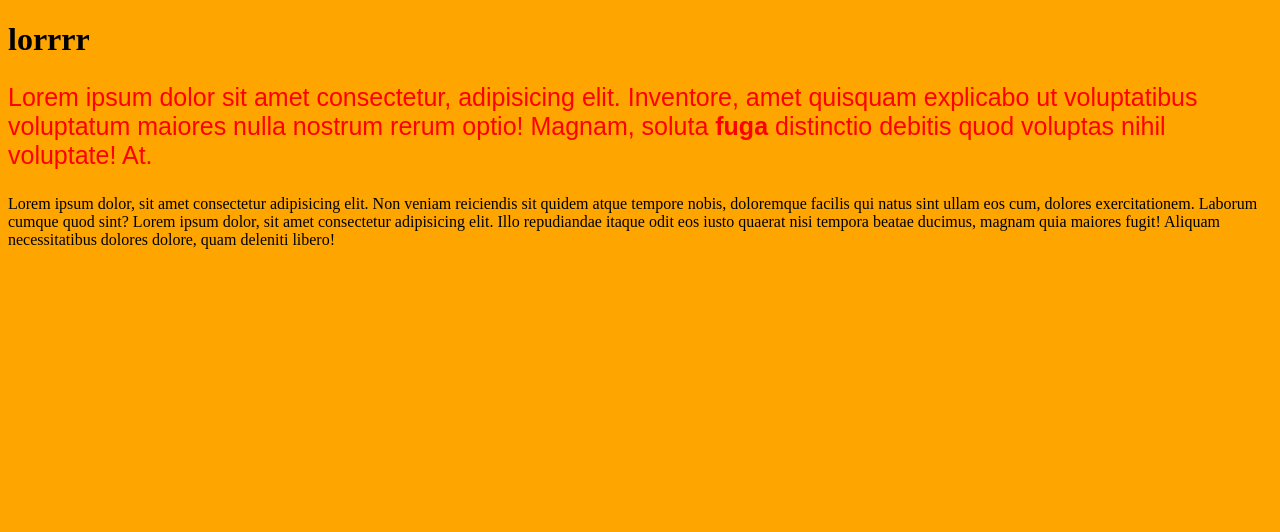
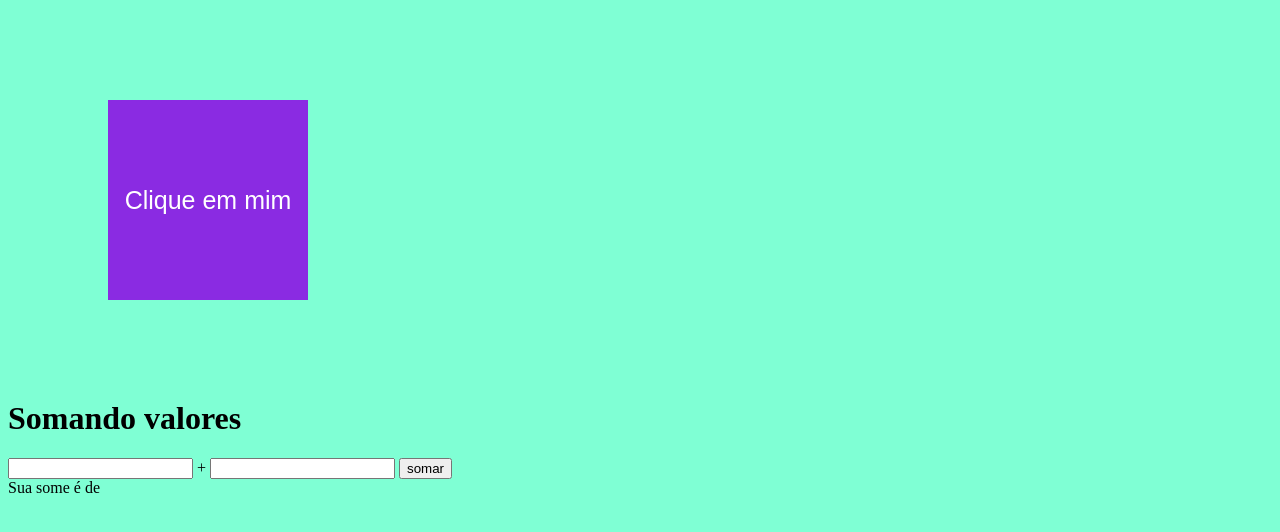
Before and after one commit to brianbreder/javascript, a plain HTML site: page site mauricio/teste.html in a window 1280 px wide. Drawn offline with Linux system fonts and the light colour scheme.

Commit message:
Update teste.html

```diff
--- a/site mauricio/teste.html
+++ b/site mauricio/teste.html
@@ -8,10 +8,21 @@
         body{
             background-color: aquamarine;
         }
+        div#area{
+            background-color: blueviolet;
+            height: 200px;
+            width: 200px;
+            text-align: center;
+            margin: 100px;
+            font-family: Arial, Helvetica, sans-serif;
+            color: white;
+            font-size: 25px;
+            line-height: 200px;
+        }
     </style>
 </head>
 <body>
-    <h1>lorrrr</h1>
+    <!--<h1>lorrrr</h1>
     <p>Lorem ipsum dolor sit amet consectetur, adipisicing elit. Inventore, amet quisquam explicabo ut voluptatibus voluptatum maiores nulla nostrum rerum optio! Magnam, soluta <strong>fuga</strong> distinctio debitis quod voluptas nihil voluptate! At.</p>
     <p>Lorem ipsum dolor, sit amet consectetur adipisicing elit. Non veniam reiciendis sit quidem atque tempore nobis, doloremque facilis qui natus sint ullam eos cum, dolores exercitationem. Laborum cumque quod sint? Lorem ipsum dolor, sit amet consectetur adipisicing elit. Illo repudiandae itaque odit eos iusto quaerat nisi tempora beatae ducimus, magnam quia maiores fugit! Aliquam necessitatibus dolores dolore, quam deleniti libero!</p>
     <script>
@@ -21,7 +32,43 @@
         p1.style.fontSize = '25px'
         p1.style.fontFamily = 'arial'
         corpo.style.backgroundColor = 'orange'
+    </script>-->
+    <div id="area">Clique em mim</div>
+    <script>
+        var a = window.document.getElementById('area')
+        a.addEventListener('click', clicar)
+        a.addEventListener('mouseenter', entrar)
+        a.addEventListener('mouseout', sair)
+
+        function clicar(){
+            a.innerText = 'Clicou!'
+            a.style.backgroundColor = 'red'
+        }
+        function entrar(){
+            a.innerText = 'Entrou!'
+        }
+        function sair(){
+            a.innerText = 'Saiu!'
+            a.style.backgroundColor = 'blueviolet'
+        }
     </script>
+    <h1>Somando valores</h1>
+    <input type="number" name="num1" id="num1">
+    +
+    <input type="number" name="num2" id="num2">
+    <input type="button" value="somar" onclick="somar()">
+    <div id="res">Sua some é de </div>
+    <script>
+        function somar(){
+            var res = document.getElementById('res')
+            var txt1 = document.getElementById('num1')
+            var txt2 = document.getElementById('num2')
+            var n1 = Number(txt1.value)
+            var n2 = Number(txt2.value)
+            var s = n1 + n2
 
+            res.innerText = `Sua soma é de ${s}!!!`
+        }
+    </script>
 </body>
 </html>
```
